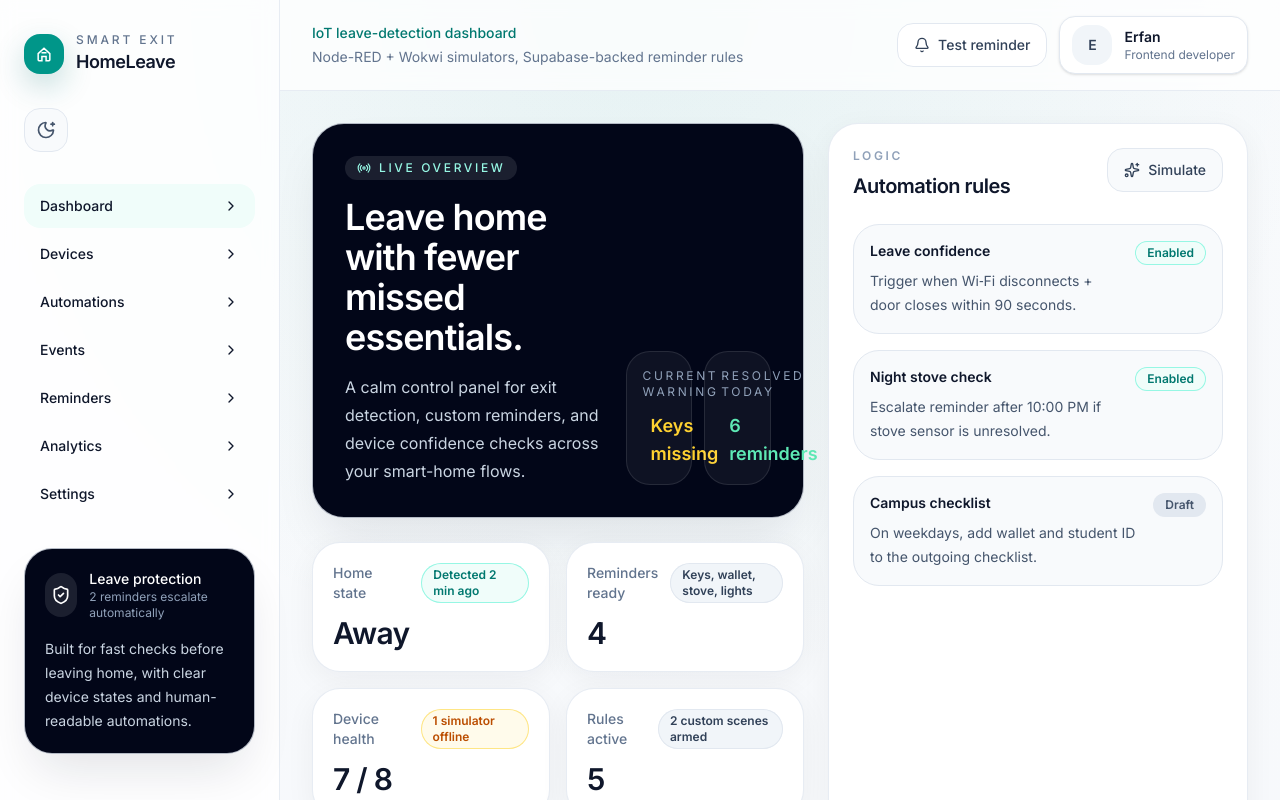
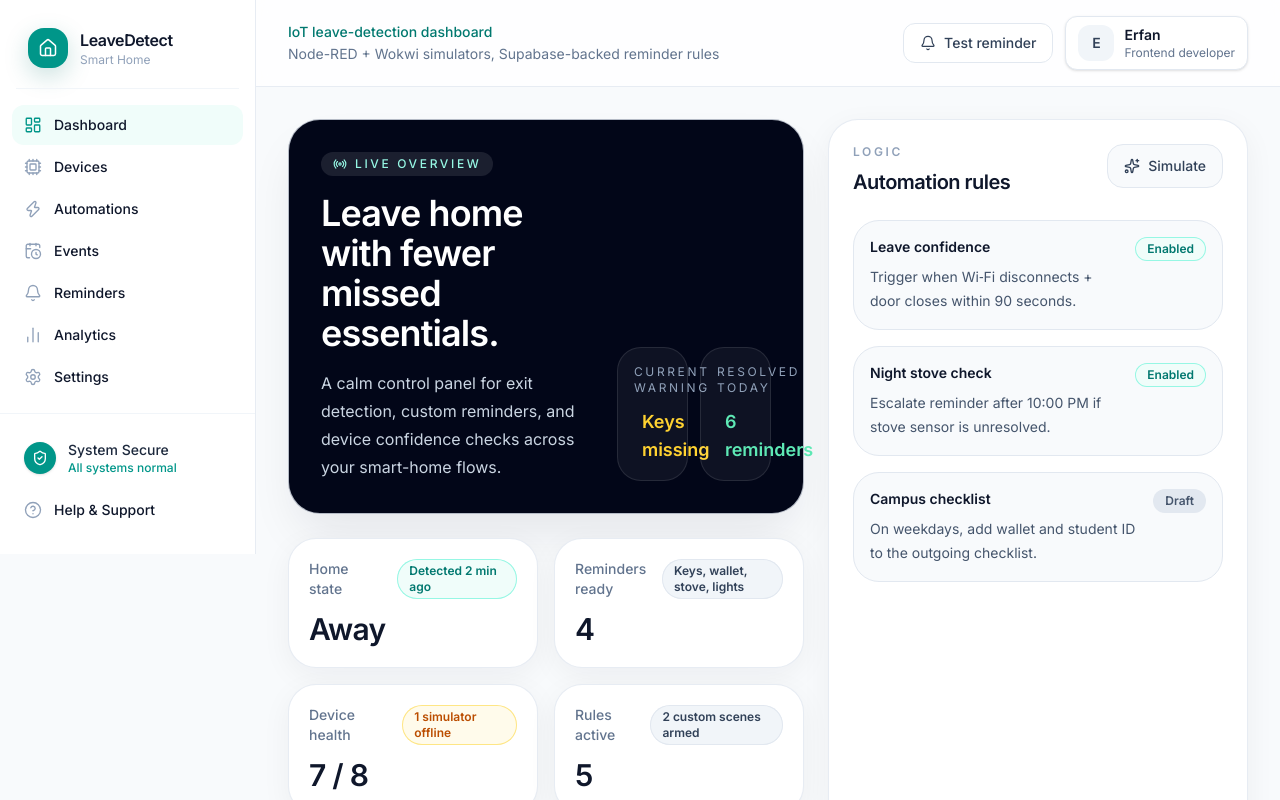
Before and after one commit to erfan00725/IOT_HLD_Dashboard, a Next.js app: page / in a window 1280 px wide. Shown: the top 800 px of the page. Built offline with nearby package versions, Linux system fonts and the light colour scheme.

Commit message:
feat: redesign sidebar to match LeaveDetect image reference

```diff
--- a/src/components/layout/app-shell.tsx
+++ b/src/components/layout/app-shell.tsx
@@ -1,78 +1,207 @@
-import { Bell, ChevronRight, MoonStar, ShieldCheck } from 'lucide-react';
+import {
+  LayoutDashboard,
+  Cpu,
+  Zap,
+  CalendarClock,
+  Bell,
+  BarChart2,
+  Settings,
+  ShieldCheck,
+  HelpCircle,
+  Home,
+  type LucideProps,
+} from 'lucide-react';
 import { sidebarItems } from '@/data/mock';
+import React from 'react';
 
+// ---------------------------------------------------------------------------
+// Icon registry — maps string names from mock data to Lucide components
+// ---------------------------------------------------------------------------
+const ICON_MAP: Record<string, React.FC<LucideProps>> = {
+  LayoutDashboard,
+  Cpu,
+  Zap,
+  CalendarClock,
+  Bell,
+  BarChart2,
+  Settings,
+};
+
+function NavIcon({ name, ...props }: { name: string } & LucideProps) {
+  const Icon = ICON_MAP[name] ?? LayoutDashboard;
+  return <Icon {...props} />;
+}
+
+// ---------------------------------------------------------------------------
+// Brand logo
+// ---------------------------------------------------------------------------
 function Logo() {
   return (
-    <div className="flex items-center gap-3">
-      <div className="grid size-10 place-items-center rounded-2xl bg-teal-600 text-white shadow-[0_12px_30px_rgba(15,118,110,0.24)]">
-        <svg viewBox="0 0 24 24" className="size-5" fill="none" stroke="currentColor" strokeWidth="1.8" aria-hidden="true">
-          <path d="M5 11.5 12 5l7 6.5V19a1 1 0 0 1-1 1h-3.5v-5h-5v5H6a1 1 0 0 1-1-1z" />
-          <path d="M9 10.5h6" />
-        </svg>
+    <div className="flex items-center gap-3 px-3 py-1">
+      <div className="grid size-10 shrink-0 place-items-center rounded-2xl bg-teal-600 text-white shadow-[0_8px_24px_rgba(15,118,110,0.22)]">
+        <Home className="size-5" strokeWidth={1.8} aria-hidden="true" />
       </div>
-      <div>
-        <p className="text-xs font-medium uppercase tracking-[0.24em] text-slate-500">Smart Exit</p>
-        <h1 className="text-lg font-semibold tracking-tight text-slate-900">HomeLeave</h1>
+      <div className="leading-tight">
+        <p className="text-base font-semibold tracking-tight text-slate-900">LeaveDetect</p>
+        <p className="text-xs text-slate-400">Smart Home</p>
       </div>
     </div>
   );
 }
 
+// ---------------------------------------------------------------------------
+// Sidebar navigation item
+// ---------------------------------------------------------------------------
+function NavItem({ label, href, icon, active }: { label: string; href: string; icon: string; active?: boolean }) {
+  return (
+    <a
+      href={href}
+      className={[
+        'group flex items-center gap-3 rounded-xl px-3 py-2.5 text-sm font-medium transition-colors duration-150',
+        active
+          ? 'bg-teal-50 text-teal-700'
+          : 'text-slate-500 hover:bg-slate-100 hover:text-slate-800',
+      ].join(' ')}
+      aria-current={active ? 'page' : undefined}
+    >
+      <NavIcon
+        name={icon}
+        className={[
+          'size-[18px] shrink-0 transition-colors duration-150',
+          active ? 'text-teal-600' : 'text-slate-400 group-hover:text-slate-600',
+        ].join(' ')}
+        strokeWidth={1.8}
+        aria-hidden="true"
+      />
+      {label}
+    </a>
+  );
+}
+
+// ---------------------------------------------------------------------------
+// Bottom status badge
+// ---------------------------------------------------------------------------
+function SystemStatus() {
+  return (
+    <div className="flex items-center gap-3 rounded-xl px-3 py-2.5">
+      <div className="grid size-8 shrink-0 place-items-center rounded-full bg-teal-600 text-white shadow-sm">
+        <ShieldCheck className="size-4" strokeWidth={2} aria-hidden="true" />
+      </div>
+      <div className="leading-tight">
+        <p className="text-sm font-medium text-slate-800">System Secure</p>
+        <p className="text-xs font-medium text-teal-600">All systems normal</p>
+      </div>
+    </div>
+  );
+}
+
+// ---------------------------------------------------------------------------
+// Help & Support link
+// ---------------------------------------------------------------------------
+function HelpLink() {
+  return (
+    <a
+      href="#help"
+      className="group flex items-center gap-3 rounded-xl px-3 py-2.5 text-sm font-medium text-slate-500 transition-colors duration-150 hover:bg-slate-100 hover:text-slate-800"
+    >
+      <HelpCircle
+        className="size-[18px] shrink-0 text-slate-400 transition-colors duration-150 group-hover:text-slate-600"
+        strokeWidth={1.8}
+        aria-hidden="true"
+      />
+      Help &amp; Support
+    </a>
+  );
+}
+
+// ---------------------------------------------------------------------------
+// Sidebar
+// ---------------------------------------------------------------------------
+function Sidebar() {
+  return (
+    <aside
+      className="flex flex-col border-r border-slate-200/80 bg-white"
+      aria-label="Main navigation"
+    >
+      {/* Brand */}
+      <div className="px-4 pb-4 pt-6">
+        <Logo />
+      </div>
+
+      {/* Divider */}
+      <div className="mx-4 border-t border-slate-100" />
+
+      {/* Nav items */}
+      <nav className="flex-1 overflow-y-auto px-3 py-4">
+        <ul role="list" className="grid gap-0.5">
+          {sidebarItems.map((item) => (
+            <li key={item.label}>
+              <NavItem
+                label={item.label}
+                href={item.href}
+                icon={item.icon}
+                active={item.active}
+              />
+            </li>
+          ))}
+        </ul>
+      </nav>
+
+      {/* Bottom section */}
+      <div className="border-t border-slate-100 px-3 pb-6 pt-4">
+        <SystemStatus />
+        <div className="mt-1">
+          <HelpLink />
+        </div>
+      </div>
+    </aside>
+  );
+}
+
+// ---------------------------------------------------------------------------
+// App shell
+// ---------------------------------------------------------------------------
 export function AppShell({ children }: { children: React.ReactNode }) {
   return (
-    <div className="min-h-screen bg-[radial-gradient(circle_at_top,_rgba(13,148,136,0.08),_transparent_28%),linear-gradient(180deg,#f8fafc_0%,#f5f7fb_100%)] text-slate-900">
-      <a href="#content" className="sr-only focus:not-sr-only focus:absolute focus:left-4 focus:top-4 focus:z-50 focus:rounded-full focus:bg-white focus:px-4 focus:py-2">
+    <div className="min-h-screen bg-slate-50 text-slate-900">
+      {/* Skip link for keyboard accessibility */}
+      <a
+        href="#content"
+        className="sr-only focus:not-sr-only focus:absolute focus:left-4 focus:top-4 focus:z-50 focus:rounded-full focus:bg-white focus:px-4 focus:py-2 focus:shadow-md"
+      >
         Skip to content
       </a>
-      <div className="mx-auto grid min-h-screen max-w-[1600px] lg:grid-cols-[280px_minmax(0,1fr)]">
-        <aside className="border-b border-slate-200/80 bg-white/80 px-5 py-6 backdrop-blur lg:border-b-0 lg:border-r lg:px-6 lg:py-8">
-          <div className="flex items-center justify-between lg:block">
-            <Logo />
-            <button className="inline-flex size-11 items-center justify-center rounded-2xl border border-slate-200 bg-slate-50 text-slate-600 transition hover:border-slate-300 hover:bg-white lg:mt-8" aria-label="Toggle theme">
-              <MoonStar className="size-5" />
-            </button>
+
+      <div className="mx-auto grid min-h-screen max-w-[1600px] lg:grid-cols-[256px_minmax(0,1fr)]">
+        {/* Sidebar — hidden on mobile, visible from lg breakpoint */}
+        <div className="hidden lg:block">
+          <div className="sticky top-0 h-screen">
+            <Sidebar />
           </div>
-          <nav className="mt-8 grid gap-1">
-            {sidebarItems.map((item) => (
-              <a
-                key={item.label}
-                href={item.href}
-                className={item.active
-                  ? 'flex items-center justify-between rounded-2xl bg-teal-50 px-4 py-3 text-sm font-medium text-teal-700'
-                  : 'flex items-center justify-between rounded-2xl px-4 py-3 text-sm font-medium text-slate-600 transition hover:bg-slate-100 hover:text-slate-900'}
-              >
-                <span>{item.label}</span>
-                <ChevronRight className="size-4" />
-              </a>
-            ))}
-          </nav>
-          <div className="mt-8 rounded-[28px] border border-slate-200/80 bg-slate-950 p-5 text-white shadow-2xl shadow-slate-900/12">
-            <div className="flex items-center gap-3">
-              <div className="grid size-11 place-items-center rounded-2xl bg-white/10">
-                <ShieldCheck className="size-5" />
-              </div>
-              <div>
-                <p className="text-sm font-medium">Leave protection</p>
-                <p className="text-xs text-slate-400">2 reminders escalate automatically</p>
-              </div>
-            </div>
-            <p className="mt-4 text-sm leading-6 text-slate-300">Built for fast checks before leaving home, with clear device states and human-readable automations.</p>
-          </div>
-        </aside>
-        <div className="min-w-0">
-          <header className="sticky top-0 z-40 border-b border-slate-200/80 bg-white/75 px-4 py-4 backdrop-blur sm:px-6 lg:px-8">
+        </div>
+
+        {/* Main content area */}
+        <div className="flex min-w-0 flex-col">
+          <header className="sticky top-0 z-40 border-b border-slate-200/80 bg-white/80 px-4 py-4 backdrop-blur sm:px-6 lg:px-8">
             <div className="flex flex-col gap-4 md:flex-row md:items-center md:justify-between">
               <div>
                 <p className="text-sm font-medium text-teal-700">IoT leave-detection dashboard</p>
-                <p className="mt-1 text-sm text-slate-500">Node-RED + Wokwi simulators, Supabase-backed reminder rules</p>
+                <p className="mt-0.5 text-sm text-slate-500">
+                  Node-RED + Wokwi simulators, Supabase-backed reminder rules
+                </p>
               </div>
               <div className="flex items-center gap-3">
-                <button className="inline-flex h-11 items-center gap-2 rounded-2xl border border-slate-200 bg-white px-4 text-sm font-medium text-slate-700 transition hover:border-slate-300 hover:bg-slate-50">
-                  <Bell className="size-4" />
+                <button
+                  className="inline-flex h-10 items-center gap-2 rounded-xl border border-slate-200 bg-white px-4 text-sm font-medium text-slate-700 transition hover:border-slate-300 hover:bg-slate-50"
+                  type="button"
+                >
+                  <Bell className="size-4" strokeWidth={1.8} aria-hidden="true" />
                   Test reminder
                 </button>
-                <div className="flex items-center gap-3 rounded-2xl border border-slate-200 bg-white px-3 py-2 shadow-sm">
-                  <div className="grid size-10 place-items-center rounded-2xl bg-slate-100 text-sm font-semibold text-slate-700">E</div>
+                <div className="flex items-center gap-2.5 rounded-xl border border-slate-200 bg-white px-3 py-2 shadow-sm">
+                  <div className="grid size-9 place-items-center rounded-xl bg-slate-100 text-sm font-semibold text-slate-700">
+                    E
+                  </div>
                   <div>
                     <p className="text-sm font-semibold text-slate-900">Erfan</p>
                     <p className="text-xs text-slate-500">Frontend developer</p>
@@ -81,7 +210,10 @@ export function AppShell({ children }: { children: React.ReactNode }) {
               </div>
             </div>
           </header>
-          <main id="content" className="px-4 py-6 sm:px-6 lg:px-8 lg:py-8">{children}</main>
+
+          <main id="content" className="flex-1 px-4 py-6 sm:px-6 lg:px-8 lg:py-8">
+            {children}
+          </main>
         </div>
       </div>
     </div>
```
